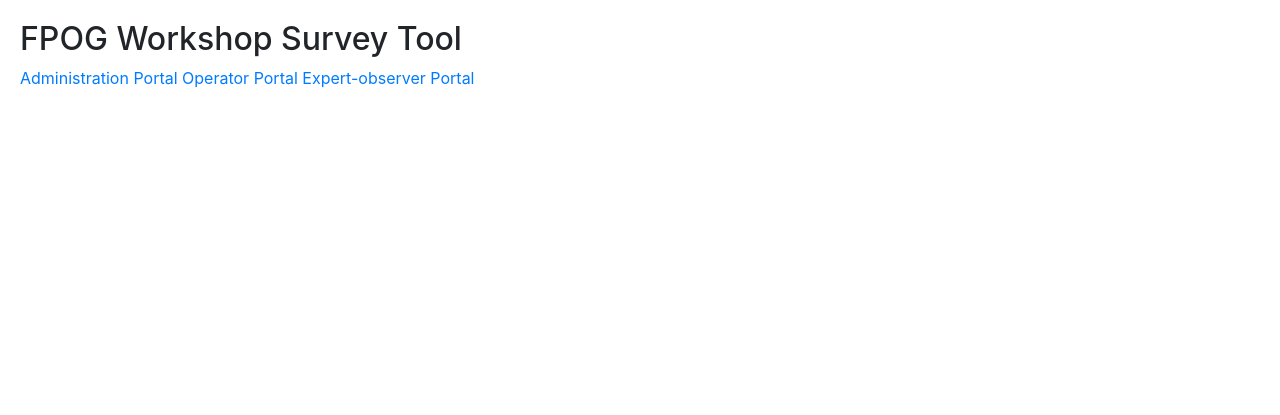
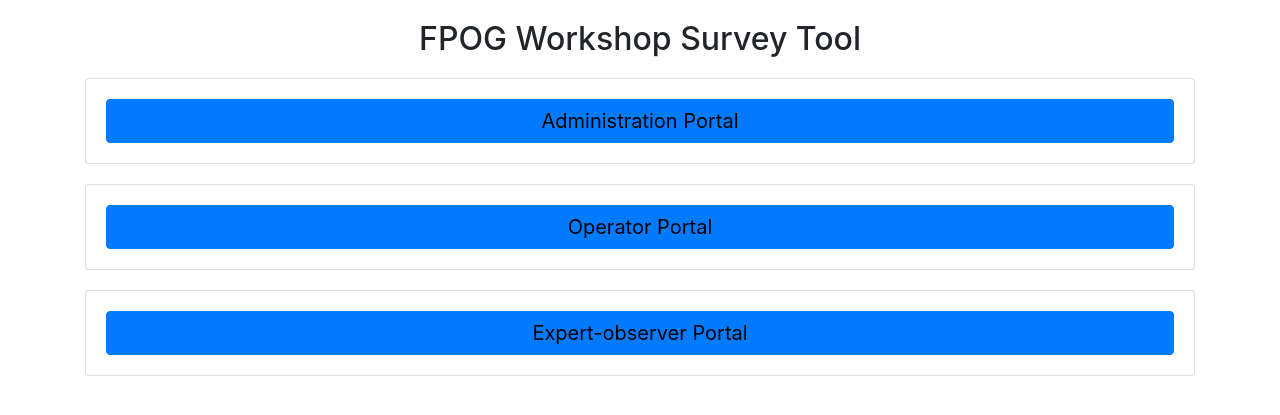
Before and after one commit to rogerlew/team-survey, a Flask app: page / in a window 1280 px wide. Shown: the top 415 px of the page. Run offline with Flask 3, Linux system fonts and the light colour scheme; some libraries are stand-ins or nearby versions.

Commit message:
stylized index

```diff
--- a/app/templates/index.html
+++ b/app/templates/index.html
@@ -6,18 +6,31 @@
     <link rel="stylesheet" href="https://stackpath.bootstrapcdn.com/bootstrap/4.5.2/css/bootstrap.min.css">
     <style>
         body { padding: 20px; }
-        .status { padding: 10px; margin-top: 20px; }
+        .link-card {
+            margin-top: 20px;
+            padding: 20px;
+            text-align: center; /* Centering text inside the card */
+        }
+        .link-card a {
+            font-size: 20px; /* Larger font size for better readability and easier click */
+            color: black; /* Ensuring the text is readable */
+        }
     </style>
     <script src="https://code.jquery.com/jquery-3.5.1.slim.min.js"></script>
 </head>
 <body>
-    <h2>{{ config.title }}</h2>
+    <div class="container">
+        <h2 class="text-center">{{ config.title }}</h2>
 
-    <a href="admin">Administration Portal</a>
+        <div class="card link-card">
+            <a href="admin" class="btn btn-primary btn-block">Administration Portal</a>
+        </div>
 
-    {% for group in config.groups %}
-    <a href="survey/{{group}}">{{group}} Portal</a>
-
-    {% endfor %}
+        {% for group in config.groups %}
+            <div class="card link-card">
+                <a href="survey/{{group}}" class="btn btn-primary btn-block">{{group}} Portal</a>
+            </div>
+        {% endfor %}
+    </div>
 </body>
 </html>
```
